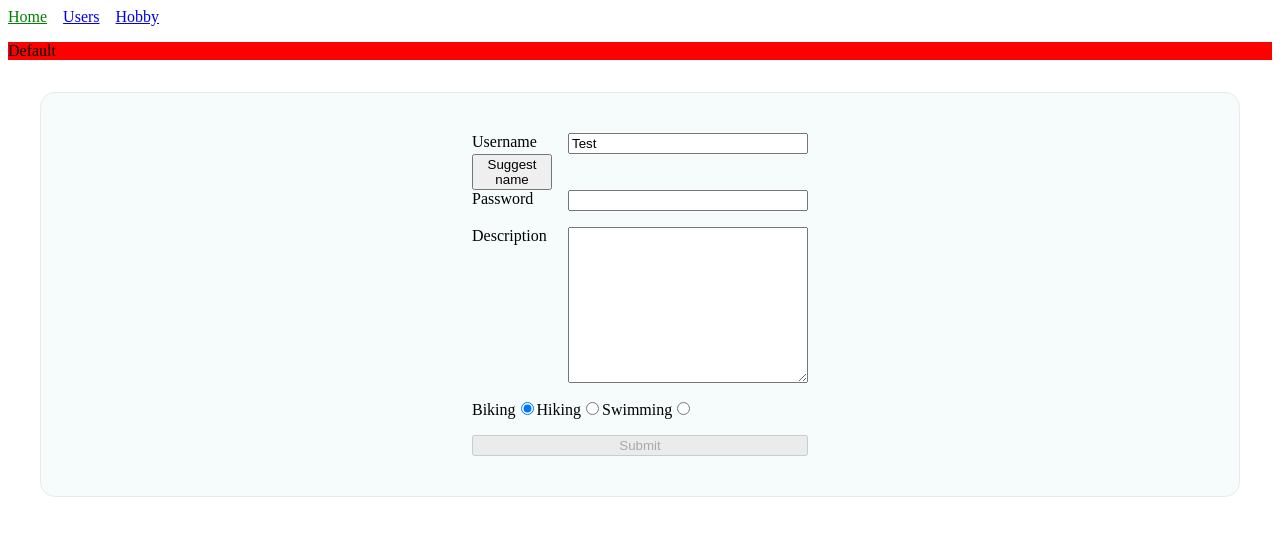
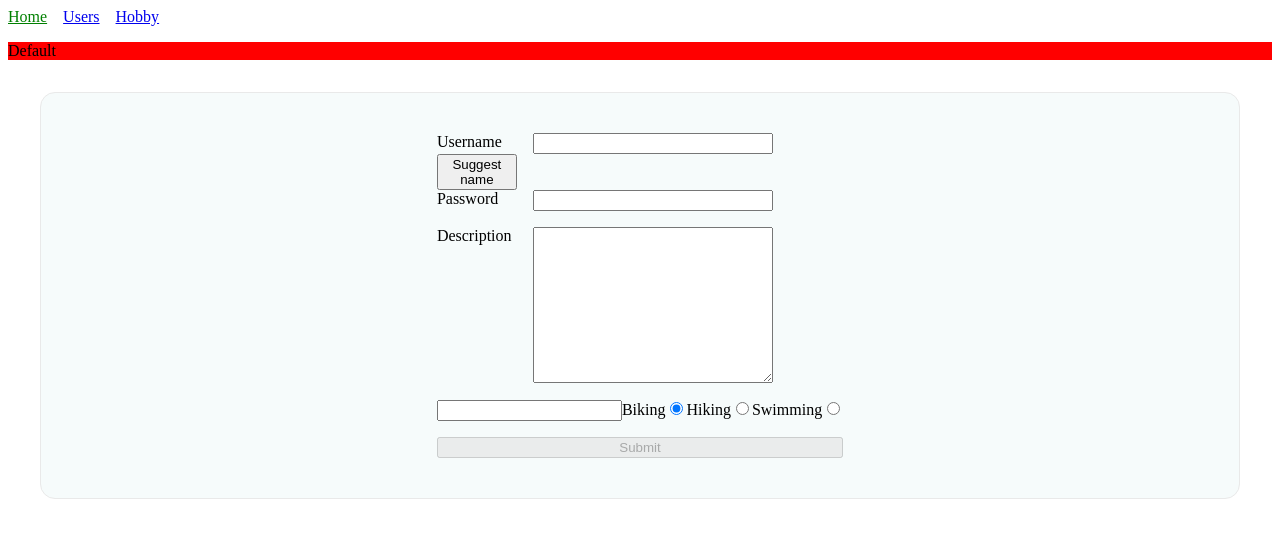
Before and after one commit to sean-xiao-zhao7/angular-directives-test, an Angular app: page /#/ in a window 1280 px wide. Shown: the top 538 px of the page. Built offline with nearby package versions, Linux system fonts and the light colour scheme.

Commit message:
Add FilterPipe

```diff
--- a/src/app/app.module.ts
+++ b/src/app/app.module.ts
@@ -18,6 +18,7 @@ import { UserResolverService } from './services/user-resolver.service';
 import { FormsModule, ReactiveFormsModule } from '@angular/forms';
 import { HobbyComponent } from './components/hobby/hobby.component';
 import { ShortenPipe } from './pipes/shorten.pipe';
+import { FilterPipe } from './pipes/filter.pipe';
 
 const routes: Routes = appRoutes;
 
@@ -35,6 +36,7 @@ const routes: Routes = appRoutes;
     ErrorPageComponent,
     HobbyComponent,
     ShortenPipe,
+    FilterPipe,
   ],
   imports: [
     BrowserModule,
--- a/src/app/components/home/home.component.html
+++ b/src/app/components/home/home.component.html
@@ -46,7 +46,8 @@
       <p *ngIf="description">{{ description }}</p>
     </div>
     <div>
-      <span *ngFor="let hobby of hobbies">
+      <input type="text" name="hobby-filter" [(ngModel)]="hobbyFilter" />
+      <span *ngFor="let hobby of hobbies | filter : hobbyFilter">
         <label for="hobby">{{ hobby }}</label>
         <input
           type="radio"
--- a/src/app/components/home/home.component.ts
+++ b/src/app/components/home/home.component.ts
@@ -15,8 +15,9 @@ export class HomeComponent implements OnInit, OnDestroy {
   @ViewChild('form') myForm!: NgForm;
 
   // field values
-  defaultUsername: string = 'Test';
+  defaultUsername: string = '';
   description: string = '';
+  hobbyFilter: string = '';
   hobbies: string[] = ['Biking', 'Hiking', 'Swimming'];
 
   ngOnInit(): void {
--- /dev/null
+++ b/src/app/pipes/filter.pipe.ts
@@ -0,0 +1,20 @@
+import { Pipe, PipeTransform } from '@angular/core';
+
+@Pipe({
+  name: 'filter',
+})
+export class FilterPipe implements PipeTransform {
+  transform(value: string[], filterString: string): string[] {
+    if (value.length == 0) {
+      return value;
+    } else {
+      const filteredValues = [];
+      for (const item of value) {
+        if (item.toLowerCase().includes(filterString)) {
+          filteredValues.push(item);
+        }
+      }
+      return filteredValues;
+    }
+  }
+}
```
Also changed, not shown: 1 other file (tests, documents, lock files or other folders).
